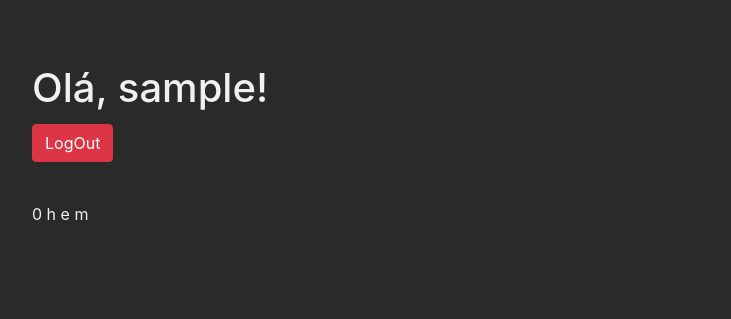
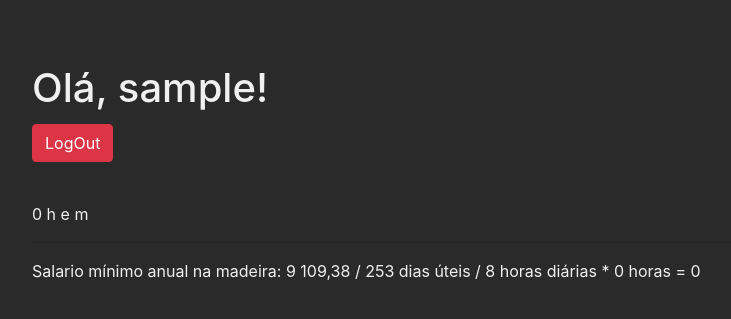
Before and after one commit to GabrielAgrela/Work-Log, a PHP site: page /admin.php in a window 1280 px wide. Shown: the top 319 px of the page, without its empty margins (32-763 px from the left). Run offline with PHP 8.4, Linux system fonts and the light colour scheme; the visitor is signed in with stand-in values (Sample User, id 1); data that the repository does not hold is empty.

Commit message:
total pay in euros

```diff
--- a/admin.php
+++ b/admin.php
@@ -146,7 +146,7 @@ echo "<h1 style='margin-bottom: 1%'>Olá, ".$_SESSION["username"]."!</h1>";
 		<!-- close last table and print total work!-->
 			<tr>
 		      <td colspan="5"></td>
-		      <td><?php echo floor($totalMinutes/60)." h e ". $restMinutes." m";?></td>
+		      <td><?php echo floor($totalMinutes/60)." h e ". $restMinutes." m";?><hr><span>Salario mínimo anual na madeira: 9 109,38 / 253 dias úteis / 8 horas diárias * <?php echo floor($totalMinutes/60);?> horas = <?php echo 9109.38/253/8*floor($totalMinutes/60);?></span></td>
 		    </tr>
 			</table>
 		</div>
```
